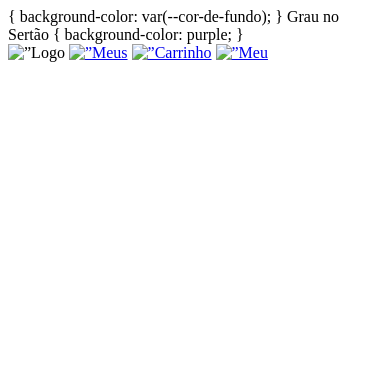
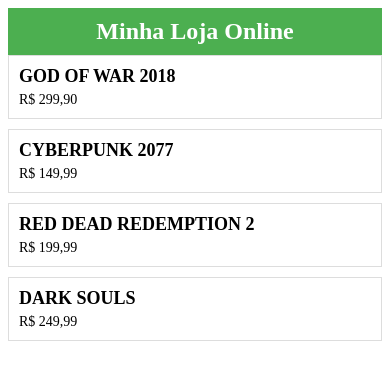
Before and after one commit to SoyBrother/ruanefelipe, a plain HTML site: page index.html in a window 390 px wide. Drawn offline with Linux system fonts and the light colour scheme.

Commit message:
Update index.html

```diff
--- a/index.html
+++ b/index.html
@@ -1,26 +1,100 @@
 <!DOCTYPE html>
-<html lang="en">
-<head>
+<html lang="pt-br">
+  <head>
     <meta charset="UTF-8">
-    <meta http-equiv="X-UA-Compatible" content="IE=edge">
     <meta name="viewport" content="width=device-width, initial-scale=1.0">
-    <title>Grau no Sertão</title>
-    <link rel=”stylesheet” href=”styles.css”>
-</head>
-<body>
-    {
-        background-color: var(--cor-de-fundo);
-    }
-    Grau no Sertão
-     {
-        background-color: purple;
+    <title>Minha Loja Online</title>
+    <style>
+      /* Estilos para dispositivos móveis */
+      @media screen and (max-width: 480px) {
+        /* Estilos para cabeçalho */
+        header {
+          background-color: #4CAF50;
+          color: #fff;
+          text-align: center;
+          padding: 10px;
         }
-        <header class="cabeçalho">
-            <span class=”cabeçalho__menu-hamburguer”></span>
-            <img src=”img/Logo.svg” alt=”Logo da Alurabooks”>
-            <a href=”#”><img src=”img/Favoritos.svg” alt=”Meus favoritos”></a>
-            <a href=”#”><img src=”img/Compras.svg” alt=”Carrinho de compras”></a>
-            <a href=”#”><img src=”img/Usuario.svg” alt=”Meu perfil”></a>
-            </header>
-</body>
+
+        header h1 {
+          font-size: 24px;
+          margin: 0;
+        }
+
+        /* Estilos para lista de produtos */
+        ul.products {
+          margin: 0;
+          padding: 0;
+        }
+
+        ul.products li {
+          background-color: #fff;
+          border: 1px solid #ddd;
+          margin-bottom: 10px;
+          padding: 10px;
+        }
+
+        ul.products li h2 {
+          font-size: 18px;
+          margin: 0 0 5px;
+        }
+
+        ul.products li p {
+          font-size: 14px;
+          margin: 0;
+        }
+      }
+
+      /* Estilos para dispositivos de tela maior */
+      @media screen and (min-width: 481px) {
+        /* Estilos para lista de produtos */
+        ul.products {
+          display: flex;
+          flex-wrap: wrap;
+          justify-content: space-between;
+          margin: 0 -10px;
+        }
+
+        ul.products li {
+          background-color: #fff;
+          border: 1px solid #ddd;
+          flex-basis: calc(33.33% - 20px);
+          margin: 10px;
+          padding: 10px;
+        }
+
+        ul.products li h2 {
+          font-size: 18px;
+          margin: 0 0 5px;
+        }
+
+        ul.products li p {
+          font-size: 14px;
+          margin: 0;
+        }
+      }
+    </style>
+  </head>
+  <body>
+    <header>
+      <h1>Minha Loja Online</h1>
+    </header>
+    <ul class="products">
+      <li>
+        <h2>GOD OF WAR 2018</h2>
+        <p>R$ 299,90</p>
+      </li>
+      <li>
+        <h2>CYBERPUNK 2077</h2>
+        <p>R$ 149,99</p>
+      </li>
+      <li>
+        <h2>RED DEAD REDEMPTION 2</h2>
+        <p>R$ 199,99</p>
+      </li>
+      <li>
+        <h2>DARK SOULS</h2>
+        <p>R$ 249,99</p>
+      </li>
+    </ul>
+  </body>
 </html>
```
